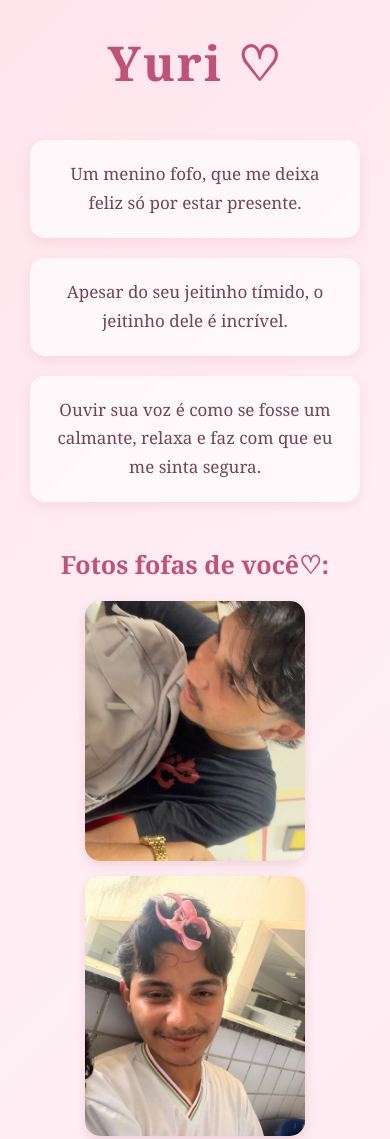
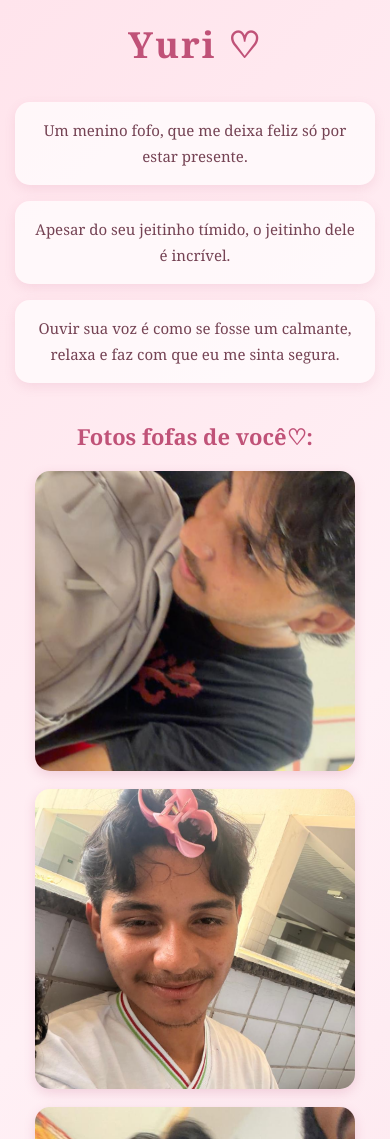
Before and after one commit to dudamkbl123-del/Yuri2, a plain HTML site: page index.html in a window 390 px wide. Shown: the top 1139 px of the page. Drawn offline with Linux system fonts and the light colour scheme.

Commit message:
Enhance index.css with mobile responsiveness
Added responsive styles for mobile devices.

```diff
--- a/index.css
+++ b/index.css
@@ -85,3 +85,48 @@ h2 {
     border-radius: 15px;
     box-shadow: 0 4px 12px rgba(192, 82, 120, 0.2);
 }
+
+/* Ajustes para celulares */
+@media (max-width: 600px) {
+
+    body {
+        padding: 20px 15px;
+    }
+
+    h1 {
+        font-size: 36px;
+        margin-bottom: 25px;
+    }
+
+    h4 {
+        font-size: 15px;
+        padding: 16px;
+        margin: 8px 0;
+        width: 100%;
+    }
+
+    h2 {
+        font-size: 22px;
+        margin-top: 30px;
+    }
+
+    .galeria {
+        display: flex;
+        flex-direction: column;
+        align-items: center;
+        gap: 18px;
+        width: 100%;
+    }
+
+    .galeria img {
+        width: 100%;
+        max-width: 320px;
+        height: 300px;
+        object-fit: cover;
+    }
+
+    .video {
+        width: 100%;
+        max-width: 350px;
+    }
+}
```
